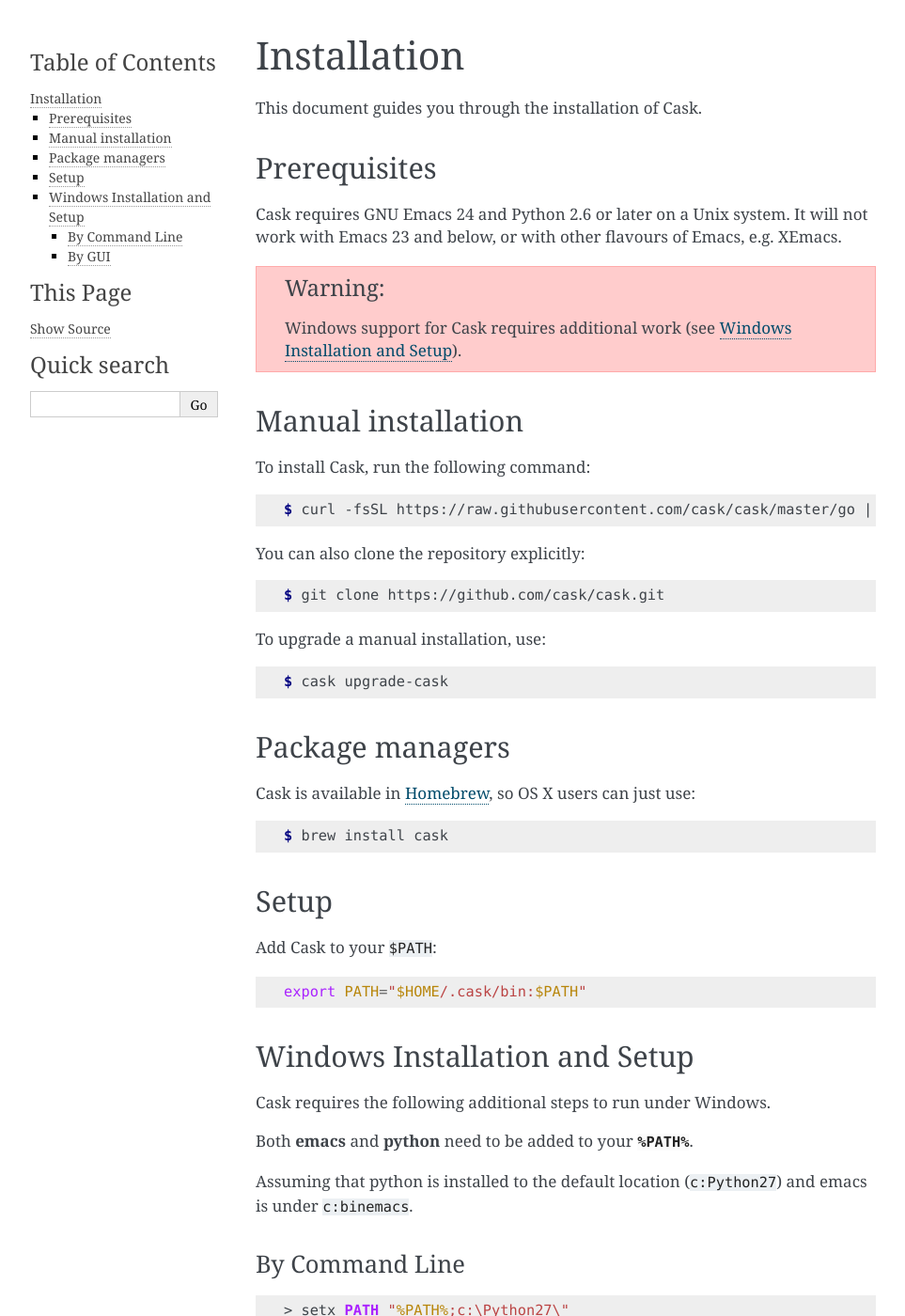
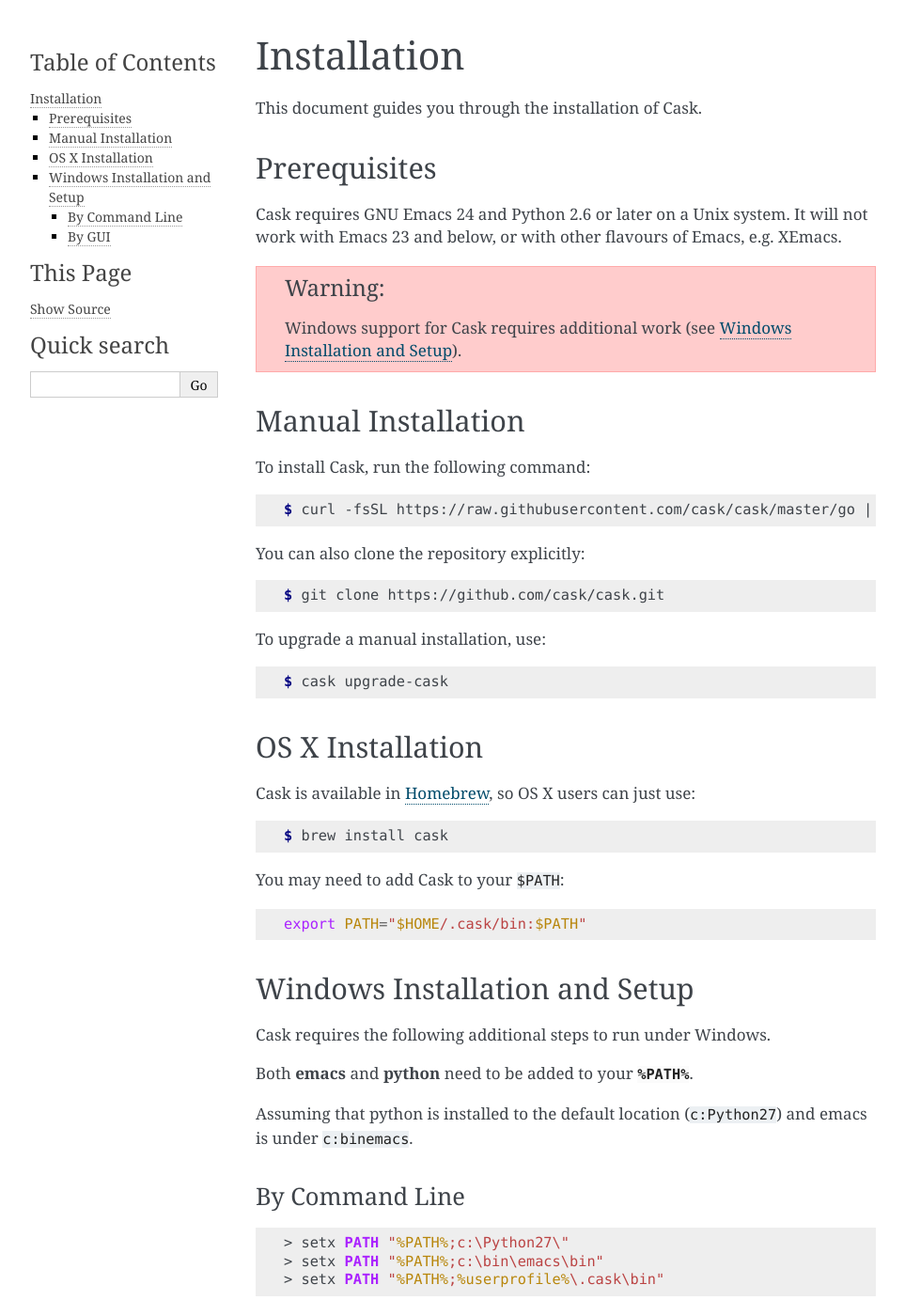
Before and after one commit to cask/cask, a Sphinx documentation site: the page built from doc/guide/installation.rst, in a window 1280 px wide and 1400 px high. Shown: the whole window at 94% size, without its empty margins (148-1111 px from the left). Built offline with Sphinx 7.4.7, drawn with Linux system fonts in a browser that asks for light colours.

Commit message:
edit install documentation
- retitle section "OS X Installation"
- add note that adding .cask to PATH is not always necessary
- regularize section title capitalization

```diff
--- a/doc/guide/installation.rst
+++ b/doc/guide/installation.rst
@@ -15,7 +15,7 @@
    Windows support for Cask requires additional work (see
    :ref:`windows setup`).
 
-Manual installation
+Manual Installation
 ===================
 
 To install Cask, run the following command:
@@ -36,8 +36,8 @@
 
    $ cask upgrade-cask
 
-Package managers
-================
+OS X Installation
+===============
 
 Cask is available in Homebrew_, so OS X users can just use:
 
@@ -47,10 +47,7 @@
 
 .. _Homebrew: http://brew.sh/
 
-Setup
-=====
-
-Add Cask to your `$PATH`:
+You may need to add Cask to your `$PATH`:
 
 .. code-block:: bash
 
```
